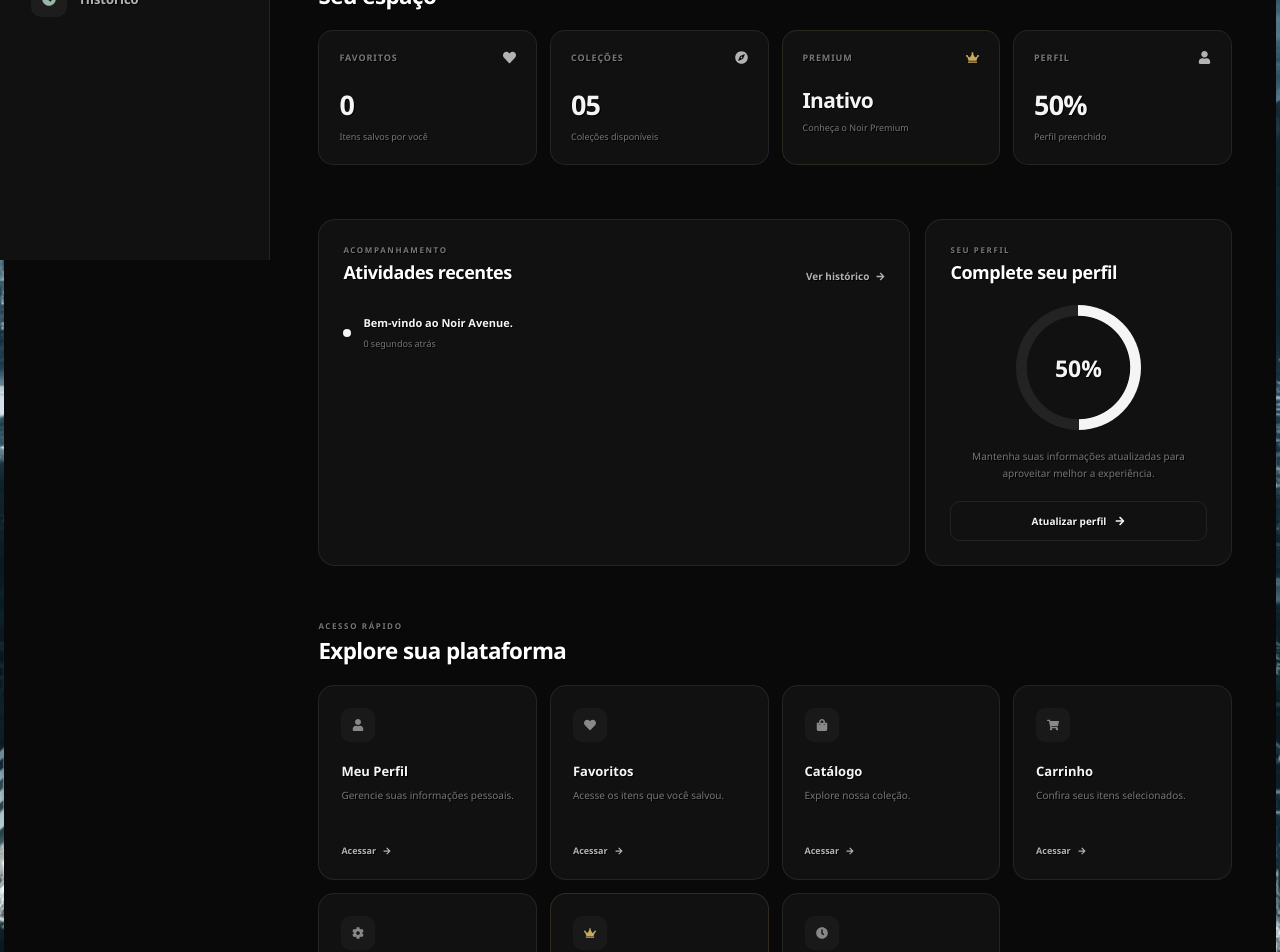
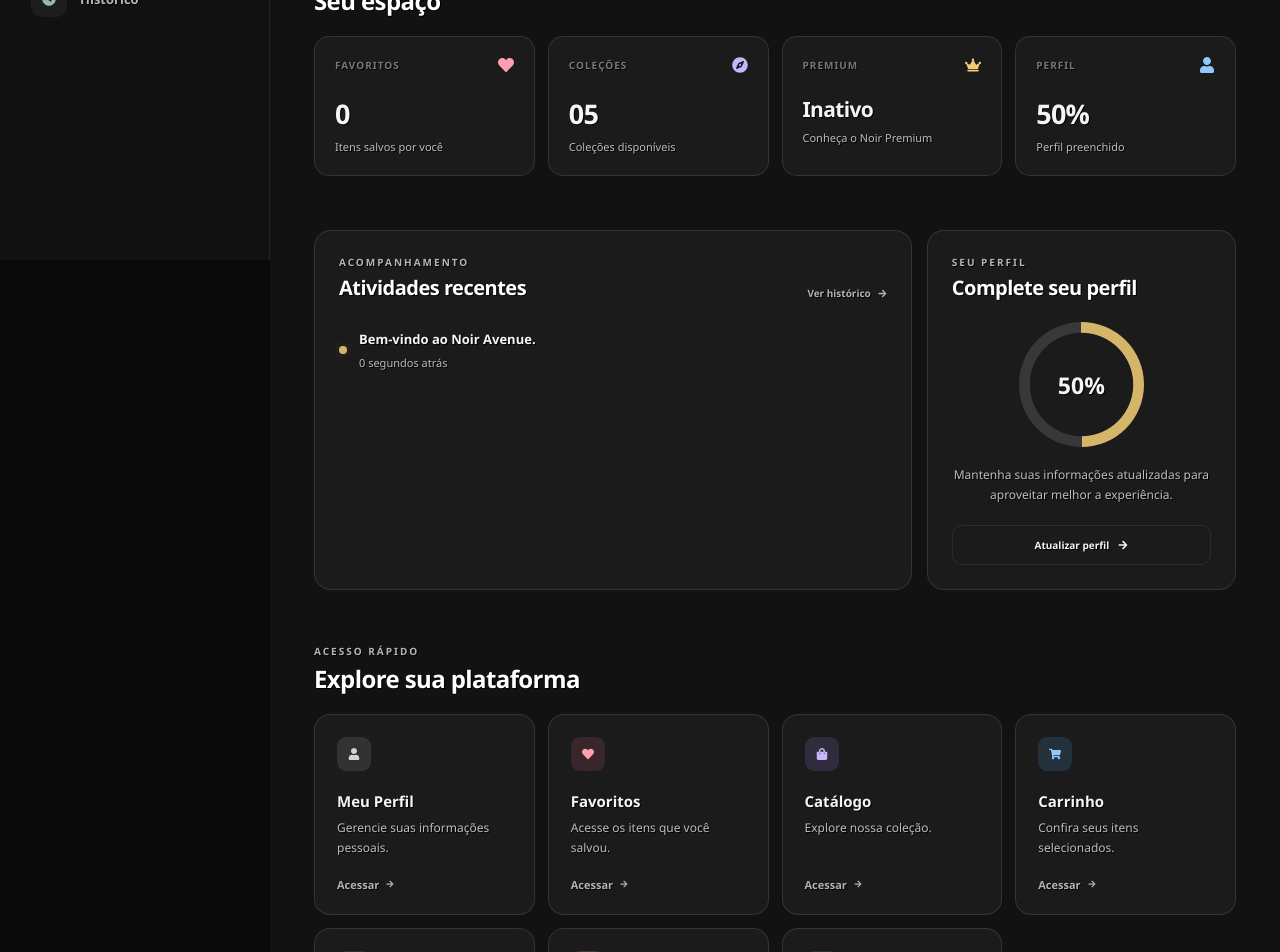
Before and after one commit to Luizfelipeosz/Noir-Avenue, a React (Vite) app: page /dashboard in a window 1280 px wide. Shown: the part 540-1492 px from the top of the page. Built offline with nearby package versions, Linux system fonts and the light colour scheme; sample sign-in values are in the browser's storage.

Commit message:
fix: resolvi inconsistencias na dashboard com relação ao style que estava imcompativel nas telas maiores.

```diff
--- a/src/components/Dashboard/Dashboard.css
+++ b/src/components/Dashboard/Dashboard.css
@@ -1240,6 +1240,215 @@
   color: #c8a85f;
 }
 
+
+/* =========================================
+   REFINAMENTO VISUAL — DASHBOARD
+   Mantém o navbar original
+========================================= */
+
+.dashboard-container {
+  background: #121212;
+  color: #f5f5f5;
+}
+
+/* Superfícies um pouco mais claras */
+.dashboard-container .stat-card,
+.dashboard-container .activity,
+.dashboard-container .profile-progress,
+.dashboard-container .action-card,
+.dashboard-container .notifications-panel,
+.dashboard-container .search-panel {
+  background-color: #1b1b1b;
+  border-color: rgba(255, 255, 255, 0.11);
+}
+
+/* Hover com contraste mais perceptível */
+.dashboard-container .stat-card:hover,
+.dashboard-container .action-card:hover {
+  background-color: #232323;
+  border-color: rgba(255, 255, 255, 0.2);
+}
+
+/* Textos secundários mais legíveis */
+.dashboard-container .header-user p,
+.dashboard-container .banner-content p,
+.dashboard-container .stat-card > p,
+.dashboard-container .activity li span,
+.dashboard-container .profile-progress > p,
+.dashboard-container .action-card p,
+.dashboard-container .search-result small,
+.dashboard-container .notification-content small {
+  color: #bdbdbd;
+}
+
+/* Títulos e textos principais */
+.dashboard-container .section-heading h2 {
+  font-size: 24px;
+}
+
+.dashboard-container .section-heading.compact h2 {
+  font-size: 20px;
+}
+
+.dashboard-container .action-card h3 {
+  font-size: 15px;
+}
+
+.dashboard-container .action-card p {
+  font-size: 12px;
+  line-height: 1.7;
+}
+
+.dashboard-container .action-link {
+  font-size: 11px;
+}
+
+.dashboard-container .stat-header span {
+  font-size: 10px;
+}
+
+.dashboard-container .stat-card > p {
+  font-size: 11px;
+}
+
+.dashboard-container .activity li strong {
+  font-size: 13px;
+}
+
+.dashboard-container .activity li span {
+  font-size: 11px;
+}
+
+.dashboard-container .profile-progress > p {
+  font-size: 12px;
+}
+
+/* Ícones dos cards: cores mais vivas */
+.dashboard-container .action-icon.nav-icon-profile,
+.dashboard-container .search-result-icon.nav-icon-profile {
+  color: #d4d4d4;
+  background: rgba(212, 212, 212, 0.12);
+}
+
+.dashboard-container .action-icon.nav-icon-favorites,
+.dashboard-container .search-result-icon.nav-icon-favorites {
+  color: #ff9eae;
+  background: rgba(255, 110, 140, 0.13);
+}
+
+.dashboard-container .action-icon.nav-icon-catalog,
+.dashboard-container .search-result-icon.nav-icon-catalog {
+  color: #c4b5fd;
+  background: rgba(167, 139, 250, 0.15);
+}
+
+.dashboard-container .action-icon.nav-icon-cart,
+.dashboard-container .search-result-icon.nav-icon-cart {
+  color: #8fcaff;
+  background: rgba(96, 165, 250, 0.15);
+}
+
+.dashboard-container .action-icon.nav-icon-settings,
+.dashboard-container .search-result-icon.nav-icon-settings {
+  color: #c4c4c4;
+  background: rgba(180, 180, 180, 0.12);
+}
+
+.dashboard-container .action-icon.nav-icon-premium,
+.dashboard-container .search-result-icon.nav-icon-premium {
+  color: #f1cd75;
+  background: rgba(241, 205, 117, 0.16);
+}
+
+.dashboard-container .action-icon.nav-icon-history,
+.dashboard-container .search-result-icon.nav-icon-history {
+  color: #8fe0b0;
+  background: rgba(74, 222, 128, 0.13);
+}
+
+/* Ícones das estatísticas */
+.dashboard-container .stat-header svg {
+  font-size: 16px;
+  color: #c4c4c4;
+}
+
+.dashboard-container .stat-card:nth-child(1) .stat-header svg {
+  color: #ff9eae;
+}
+
+.dashboard-container .stat-card:nth-child(2) .stat-header svg {
+  color: #c4b5fd;
+}
+
+.dashboard-container .stat-card:nth-child(3) .stat-header svg {
+  color: #f1cd75;
+}
+
+.dashboard-container .stat-card:nth-child(4) .stat-header svg {
+  color: #8fcaff;
+}
+
+/* Indicadores e bordas mais visíveis */
+.dashboard-container .activity-dot {
+  background: #d4b56a;
+  box-shadow: 0 0 10px rgba(212, 181, 106, 0.2);
+}
+
+.dashboard-container .progress-circle {
+  background:
+    radial-gradient(
+      circle,
+      #1b1b1b 58%,
+      transparent 59%
+    ),
+    conic-gradient(
+      #d4b56a var(--profile-progress),
+      #383838 0
+    );
+}
+
+/* Banner: contraste um pouco mais forte */
+.dashboard-container .dashboard-banner {
+  border-color: rgba(212, 181, 106, 0.2);
+  background:
+    radial-gradient(
+      circle at 85% 30%,
+      rgba(212, 181, 106, 0.09),
+      transparent 32%
+    ),
+    linear-gradient(135deg, #202020, #171717);
+}
+
+/* Rótulos pequenos mais fáceis de ler */
+.dashboard-container .welcome-label,
+.dashboard-container .section-heading > div > span,
+.dashboard-container .banner-label {
+  color: #b5b5b5;
+  font-size: 10px;
+}
+
+/* Acessibilidade: foco visível */
+.dashboard-container .action-card:focus-visible {
+  outline: 2px solid #d4b56a;
+  outline-offset: 3px;
+}
+
+/* Ajustes para telas pequenas */
+@media (max-width: 560px) {
+  .dashboard-container .section-heading h2 {
+    font-size: 22px;
+  }
+
+  .dashboard-container .action-card h3 {
+    font-size: 14px;
+  }
+
+  .dashboard-container .action-card p {
+    font-size: 12px;
+  }
+}
+
+
 /* =========================================
    ACCESSIBILITY
 ========================================= */
```
